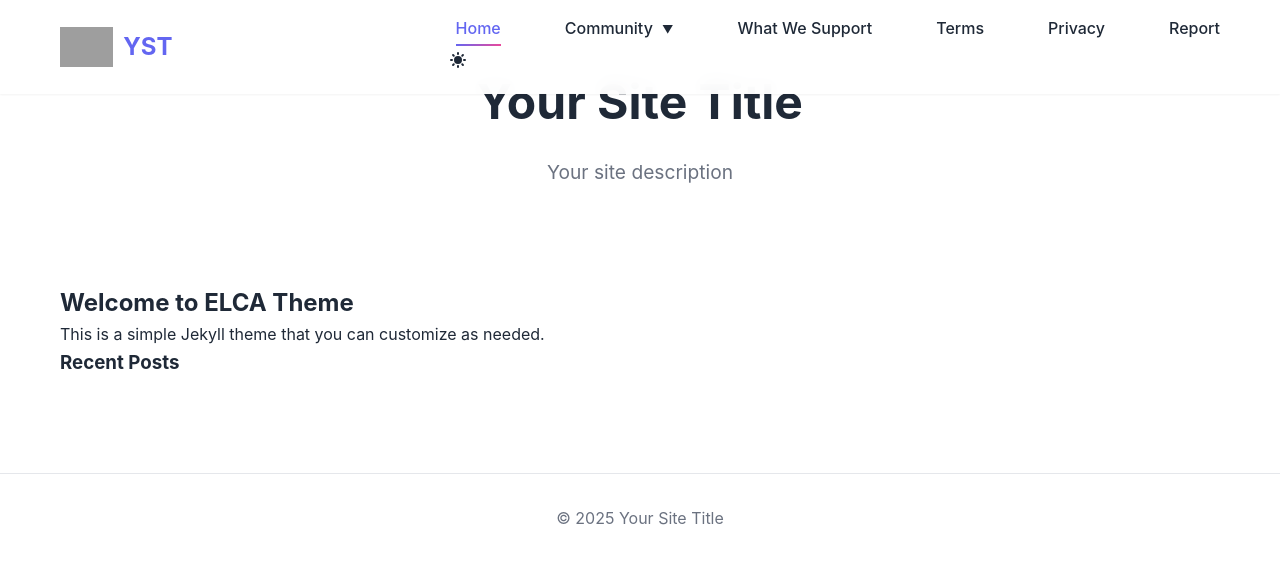
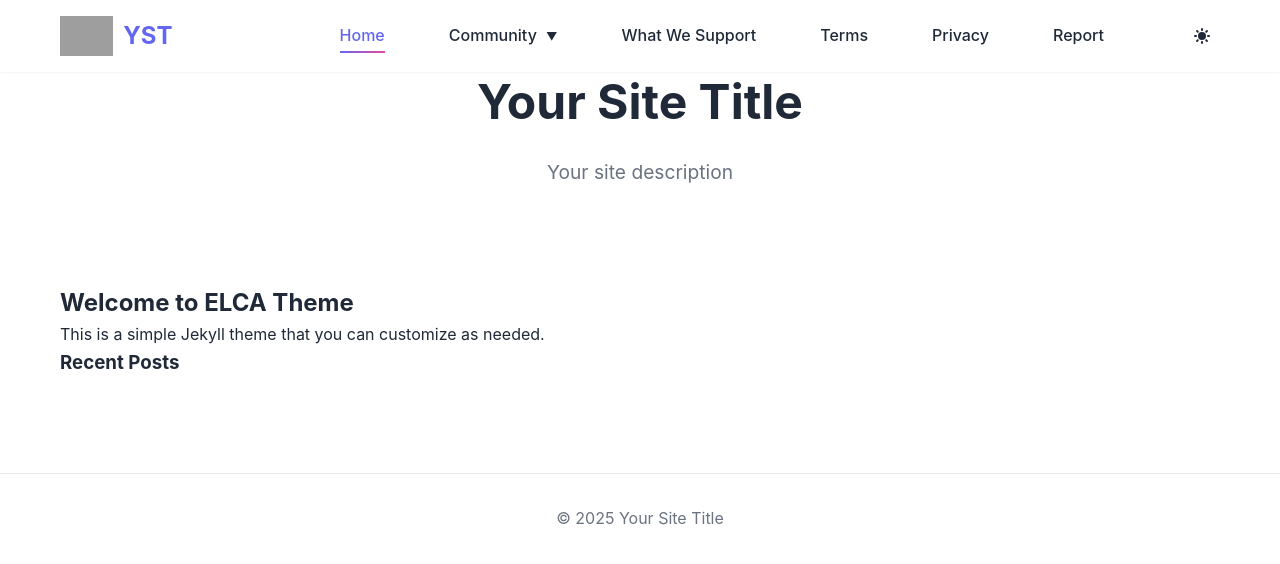
Before and after one commit to mr-izu/elca, a Jekyll site: the page built from index.html, in a window 1280 px wide. Shown: the top 564 px of the page. Built offline with Jekyll 4.4.1, drawn with Linux system fonts in a browser that asks for light colours.

Commit message:
Refactor theme toggle button in header

```diff
--- a/_includes/header.html
+++ b/_includes/header.html
@@ -33,9 +33,9 @@
                     </li>
                     {% endif %}
                     {% endfor %}
-                </ul>
 
-                <!-- Dark Mode Toggle -->
+                    <!-- Theme Toggle as a separate list item -->
+                    <li class="nav-item">
                         <button class="theme-toggle" id="themeToggle" aria-label="Toggle dark mode">
                             <svg class="sun-icon" fill="currentColor" viewBox="0 0 20 20">
                                 <path fill-rule="evenodd" d="M10 2a1 1 0 011 1v1a1 1 0 11-2 0V3a1 1 0 011-1zm4 8a4 4 0 11-8 0 4 4 0 018 0zm-.464 4.95l.707.707a1 1 0 001.414-1.414l-.707-.707a1 1 0 00-1.414 1.414zm2.12-10.607a1 1 0 010 1.414l-.706.707a1 1 0 11-1.414-1.414l.707-.707a1 1 0 011.414 0zM17 11a1 1 0 100-2h-1a1 1 0 100 2h1zm-7 4a1 1 0 011 1v1a1 1 0 11-2 0v-1a1 1 0 011-1zM5.05 6.464A1 1 0 106.465 5.05l-.708-.707a1 1 0 00-1.414 1.414l.707.707zm1.414 8.486l-.707.707a1 1 0 01-1.414-1.414l.707-.707a1 1 0 011.414 1.414zM4 11a1 1 0 100-2H3a1 1 0 000 2h1z" clip-rule="evenodd"></path>
@@ -44,6 +44,8 @@
                                 <path d="M17.293 13.293A8 8 0 016.707 2.707a8.001 8.001 0 1010.586 10.586z"></path>
                             </svg>
                         </button>
+                    </li>
+                </ul>
 
                 <div class="hamburger">
                     <span class="bar"></span>
```
Lines whose indentation alone changed are shown as unchanged.
